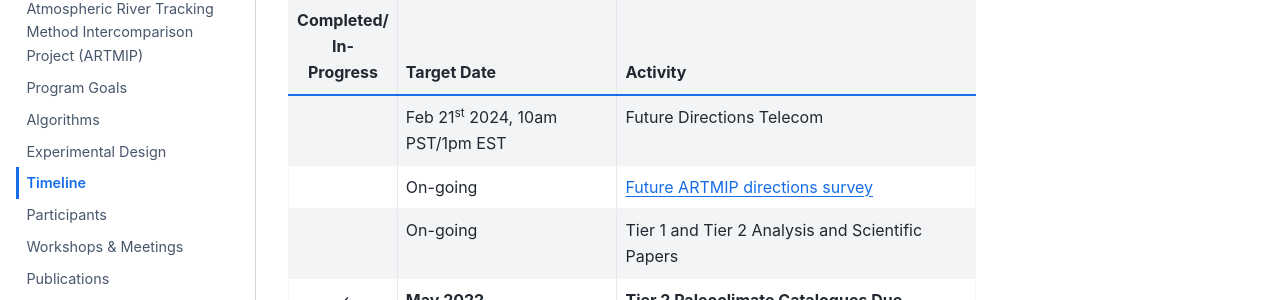
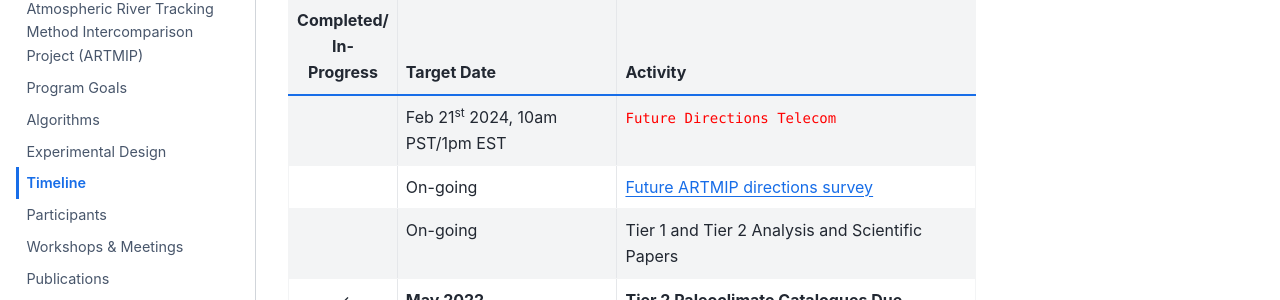
Before and after one commit to NCAR/ARTMIP, a Jupyter Book: the page built from book/timeline.md, in a window 1280 px wide. Shown: the part 206-506 px from the top of the page. Built offline with Jupyter Book 1.0.4 settings and Sphinx 7.4.7 and the Sphinx Book theme 1.1.4, drawn with Linux system fonts in a browser that asks for light colours.

Commit message:
Try turning text red

```diff
--- a/book/timeline.md
+++ b/book/timeline.md
@@ -5,7 +5,7 @@
 :align: center
 | Completed/<br>In-Progress | Target Date | Activity |
 | :---: | ------------- | ------------- |
-|          | Feb 21<sup>st</sup> 2024, 10am PST/1pm EST | Future Directions Telecom |
+|          | Feb 21<sup>st</sup> 2024, 10am PST/1pm EST | <code style="color : red">Future Directions Telecom</code> |
 |          | On-going | [Future ARTMIP directions survey](https://forms.gle/Fai2qPAyiaxYxvSX9) |
 |          | On-going | Tier 1 and Tier 2 Analysis and Scientific Papers |
 | &#10003; | **May 2022** | **Tier 2 Paleoclimate Catalogues Due** |
```
